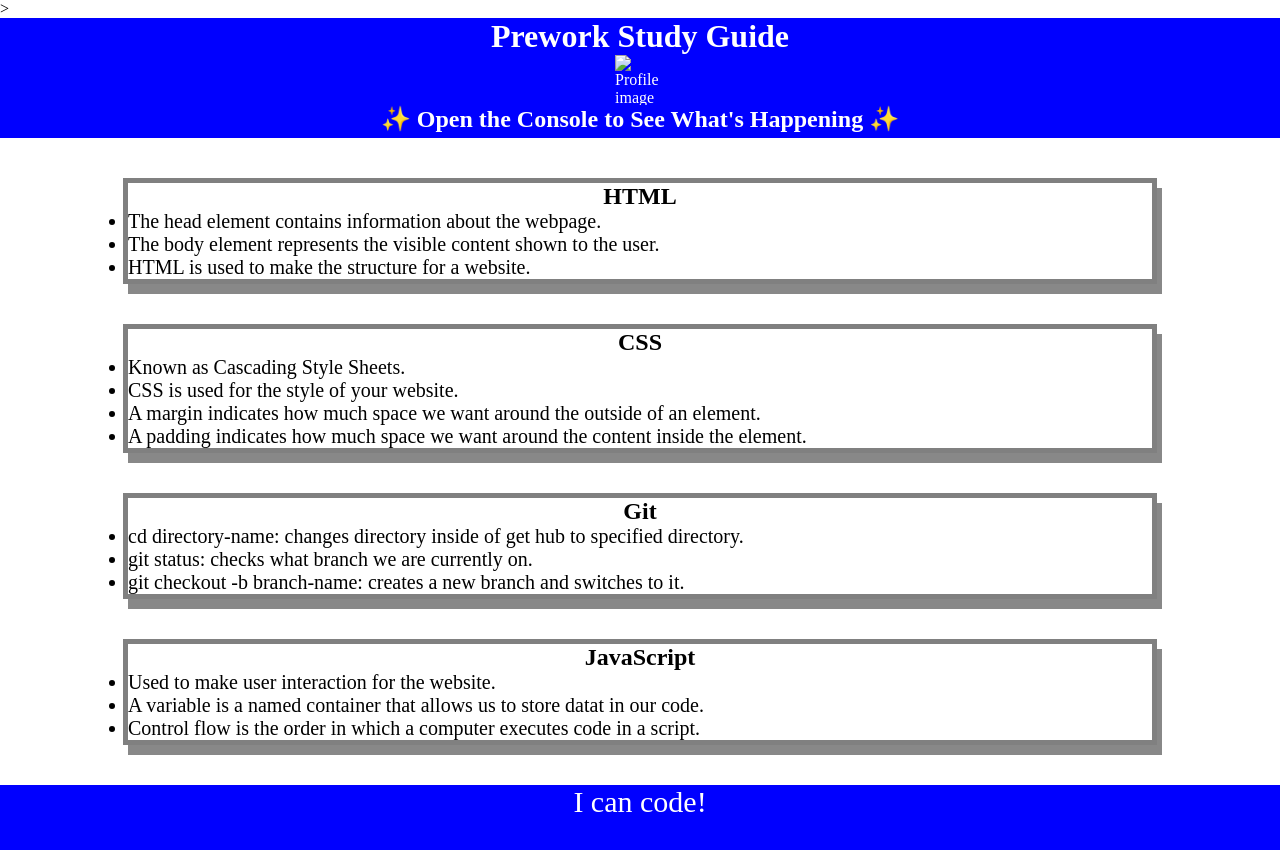
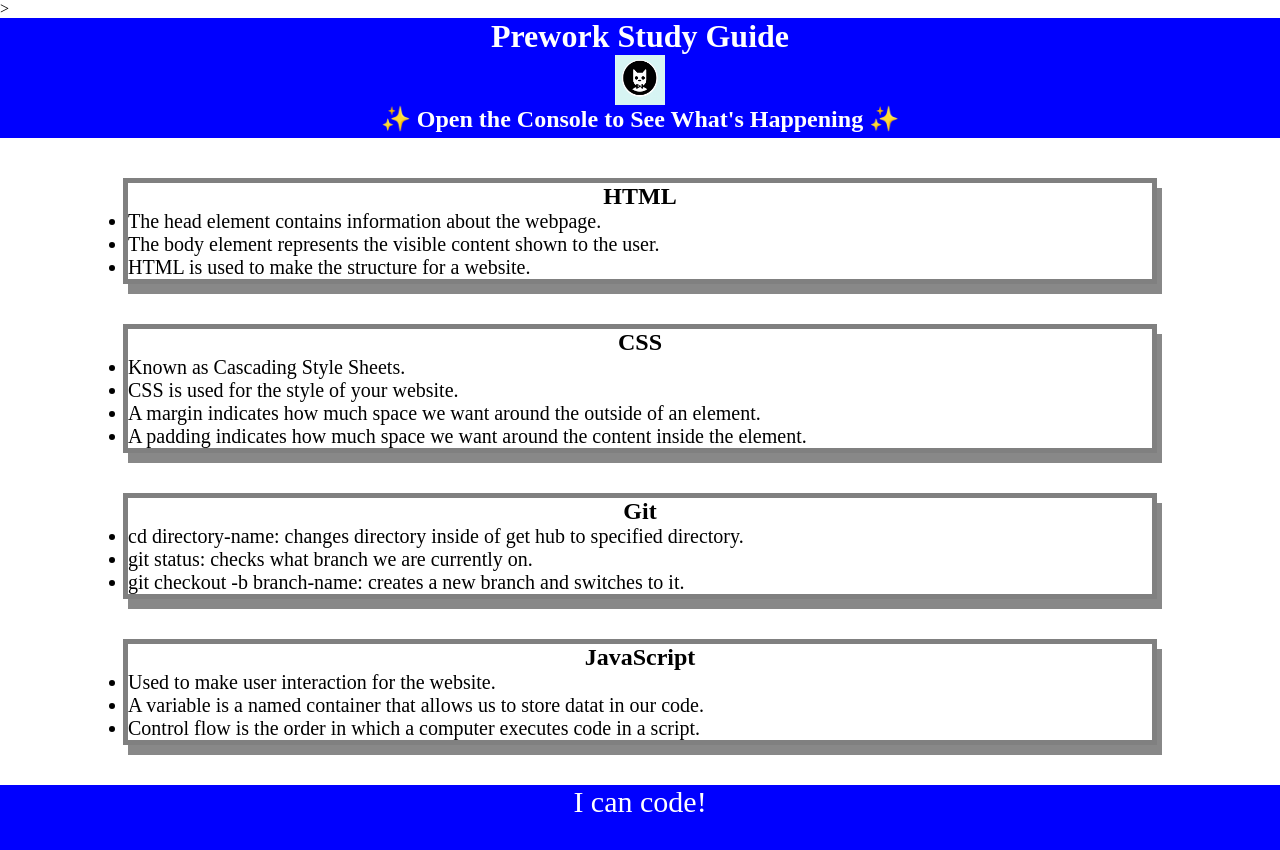
Before and after one commit to TopWingMan/prework-study-guide, a plain HTML site: page index.html in a window 1280 px wide. Drawn offline with Linux system fonts and the light colour scheme.

Commit message:
bug fix 5

```diff
--- a/index.html
+++ b/index.html
@@ -15,7 +15,7 @@
 
       <h1>Prework Study Guide</h1>
 
-      <img src="./bowtie-cat.png" alt="Profile image of cat wearing a bow tie."/> <!-- Was "./assets/bowtie-cat.png" -->
+      <img src="./assets/bowtie-cat.png" alt="Profile image of cat wearing a bow tie."/> <!-- Was "./assets/bowtie-cat.png" -->
 
       <h2>✨ Open the Console to See What's Happening ✨</h2>
 
```
